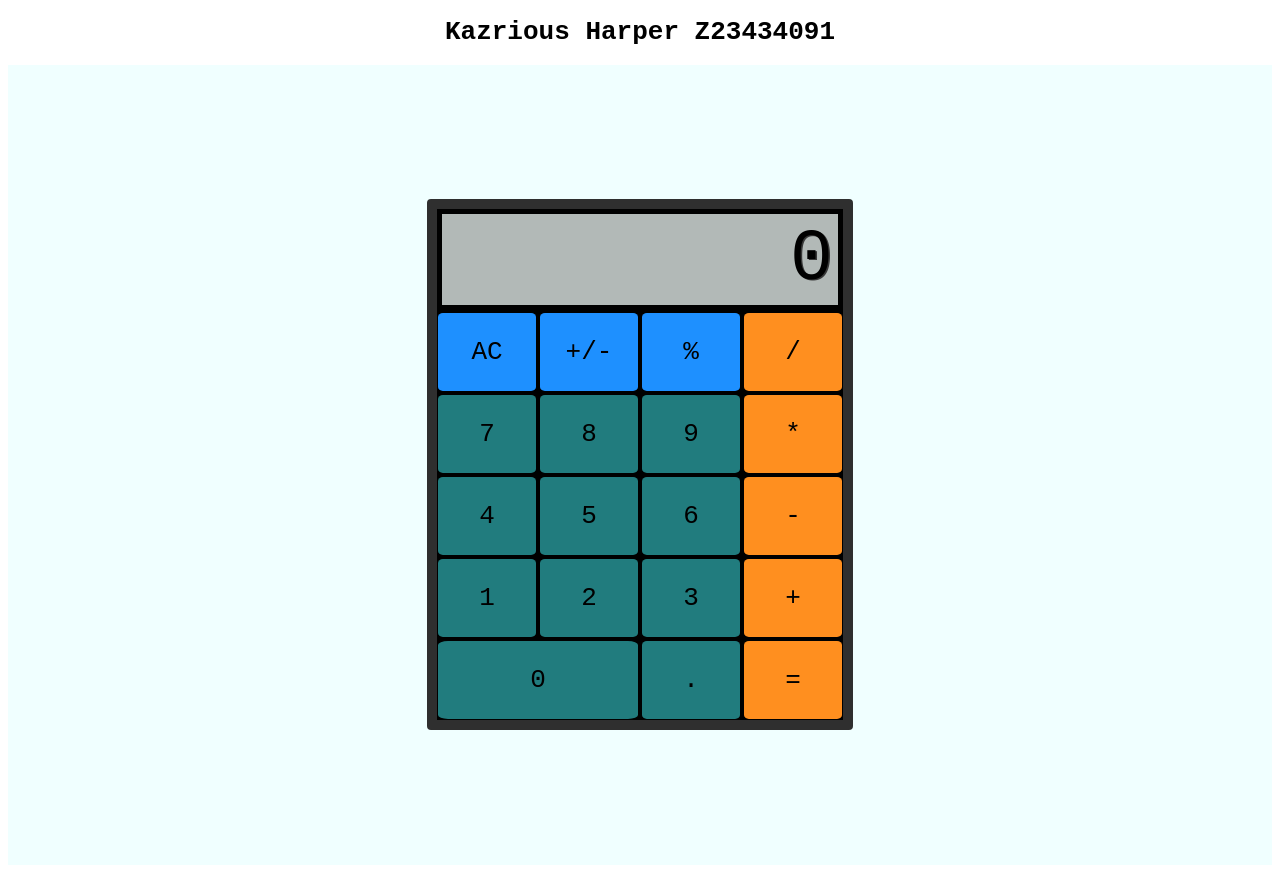
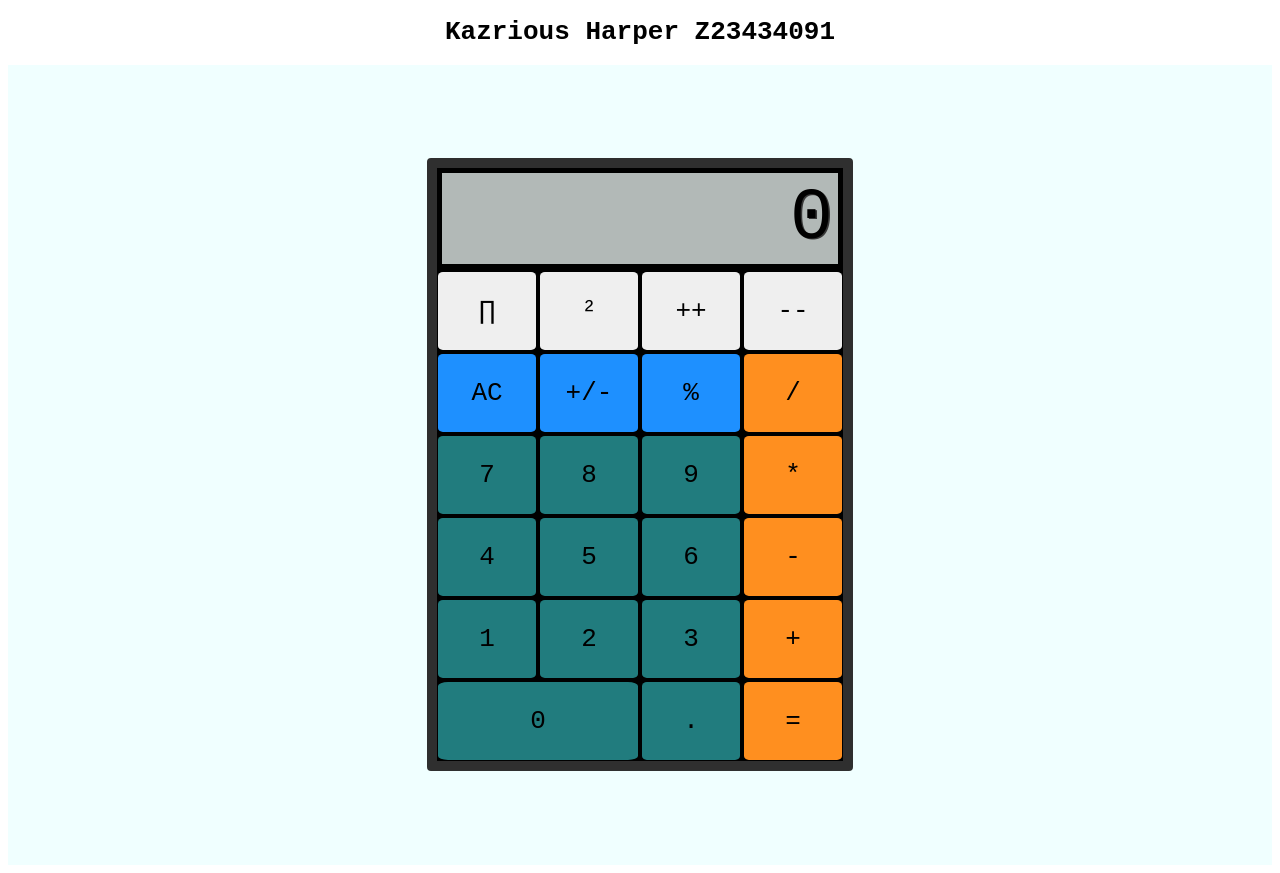
Before and after one commit to cop4808-spring-2023-fullstack-web/cop4808-git-and-github-fundamentals-HallowKaz, a plain HTML site: page Calculator/CALC YA LATER.html in a window 1280 px wide. Drawn offline with Linux system fonts and the light colour scheme.

Commit message:
1st 4 Button Addition Commit

```diff
--- a/Calculator/CALC YA LATER.html
+++ b/Calculator/CALC YA LATER.html
@@ -10,6 +10,13 @@
         <main id="calc">
             <div id="container">
                 <div id="display">0</div>
+                <!--Add 4 new buttons-->
+                <!--Change class for css changes-->
+                <!--Add different symbols to describe onclick action-->
+                <button type="button" class="new" value="=" data-key="69">&#8719;</button>
+                <button type="button" class="new" value="=" data-key="69">&#178;</button>
+                <button type="button" class="new" value="=" data-key="69">++</button>
+                <button type="button" class="new" value="=" data-key="69">--</button>
                 <button type="button" class="clear" value="clear" data-key="8">AC</button>
                 <button type="button" class="sign" value="sign" data-key="192">+/-</button>
                 <button type="button" class="percent" value="percent" data-key="80">%</button>
--- a/Calculator/styles/style.css
+++ b/Calculator/styles/style.css
@@ -20,7 +20,7 @@ html {
     border-radius: 4px;
     display: grid;
     grid-template-columns: repeat(4, 100px);
-    grid-template-rows: minmax(100px, auto) repeat(5, 80px);
+    grid-template-rows: minmax(100px, auto) repeat(6, 80px);
     gap: 2px;
 }
 
@@ -108,3 +108,6 @@ button {
 .percent:active {
     background-color: rgb(123, 189, 255);
 }
+.new {
+
+}
```
